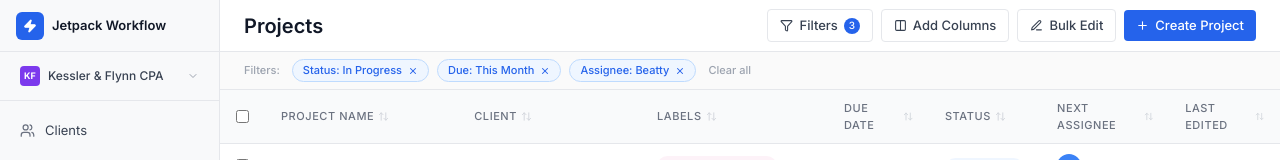
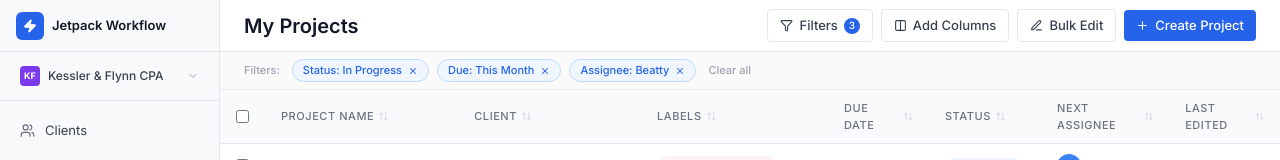
Before and after one commit to vraj-york/york-ie-launchpad, a React (Vite) app: page /projects in a window 1280 px wide. Shown: the top 160 px of the page. Built offline with nearby package versions, Linux system fonts and the light colour scheme.

Commit message:
chore: cloud agent bc_7b6112f7-bbec-4960-8e88-c23cf416c942 changes

```diff
--- a/src/app/components/pages/ProjectsPage.tsx
+++ b/src/app/components/pages/ProjectsPage.tsx
@@ -130,7 +130,7 @@
     <div className="flex flex-col h-full overflow-hidden">
       {/* Top bar */}
       <div className="h-[52px] border-b border-[#E5E7EB] flex items-center px-6 gap-3 flex-shrink-0 bg-white">
-        <h1 className="text-[20px] font-semibold text-[#111827]">Projects</h1>
+        <h1 className="text-[20px] font-semibold text-[#111827]">My Projects</h1>
         <div className="ml-auto flex items-center gap-2">
           <button className="flex items-center gap-1.5 px-3 py-1.5 border border-[#E5E7EB] rounded text-[13px] text-[#374151] hover:bg-[#F9FAFB] transition-colors">
             <Filter size={13} /> Filters
```
